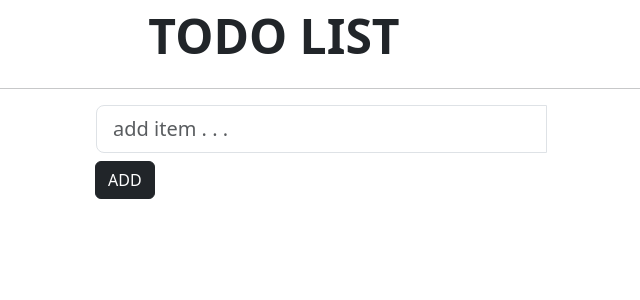
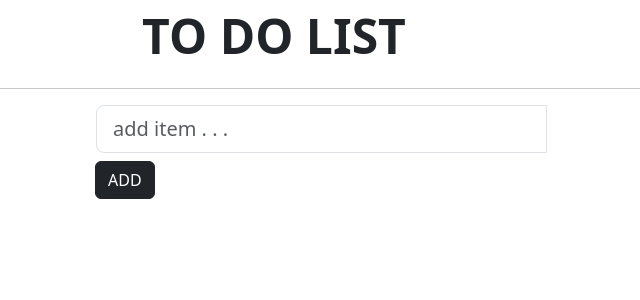
Before and after one commit to nikunjjadav123/myfirstreact, a React (Create React App) app: page / in a window 1280 px wide. Shown: the top 300 px of the page, without its empty margins (366-1006 px from the left). Built offline with nearby package versions, Linux system fonts and the light colour scheme.

Commit message:
To Do Changes

```diff
--- a/src/App.js
+++ b/src/App.js
@@ -78,7 +78,7 @@ class App extends Component {
                       fontWeight: "bolder",
                   }}
               >
-                  TODO LIST
+                  TO DO LIST
               </Row>
 
               <hr />
```
